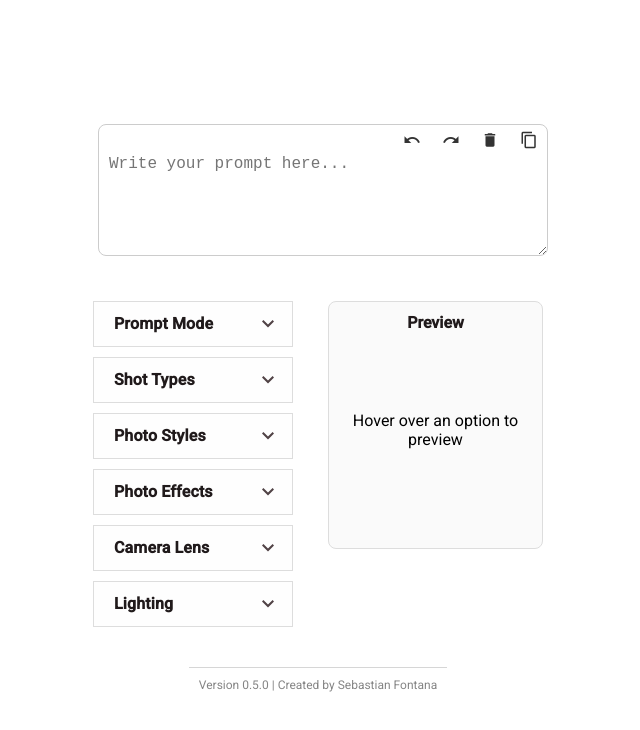
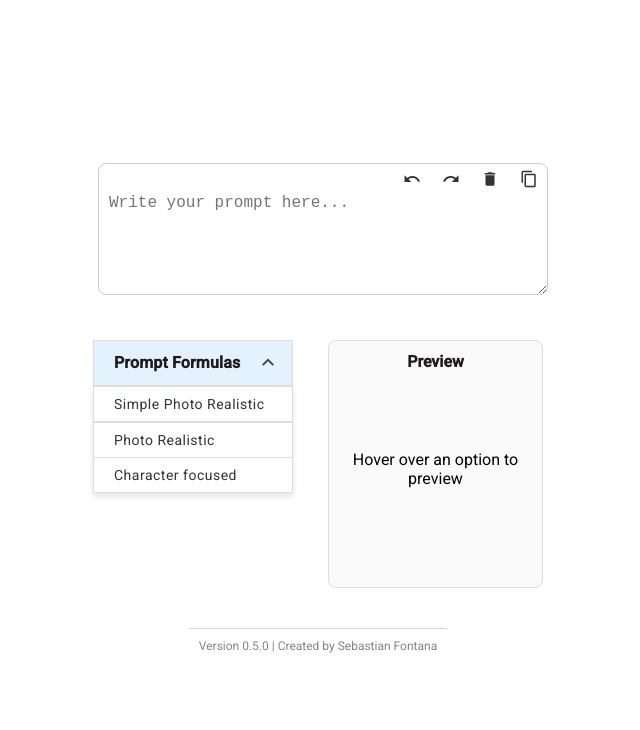
Before and after one commit to sebastianf777/promptMaker, an Angular app: page / in a window 1280 px wide. Shown: the top 730 px of the page, without its empty margins (322-962 px from the left). Built offline with nearby package versions, Linux system fonts and the light colour scheme.

Commit message:
adding prompt formulas feature

```diff
--- a/src/app/components/button-list/button-list.component.html
+++ b/src/app/components/button-list/button-list.component.html
@@ -1,23 +1,31 @@
 <mat-accordion class="accordion-container">
-  <mat-expansion-panel *ngFor="let button of buttons; let i = index" [expanded]="button.show">
-    <mat-expansion-panel-header (click)="toggleDropdown(i)">
-      <mat-panel-title>{{ button.label }}</mat-panel-title>
+  <ng-container *ngFor="let button of buttons; let i = index">
+    <mat-expansion-panel
+      *ngIf="button.show || button.label === 'Prompt Formulas'"
+      [expanded]="button.show">
+
+      <mat-expansion-panel-header>
+        <mat-panel-title>
+          {{ button.label === 'Prompt Formulas' && selectedFormula ? selectedFormulaLabel : button.label }}
+        </mat-panel-title>
       </mat-expansion-panel-header>
+
       <div class="dropdown" *ngIf="button.show">
         <div
           class="dropdown-item"
           *ngFor="let prompt of button.prompts"
-        (click)="handleClick(prompt)"
+          (click)="handleClick(prompt, button.label)"
           (mouseover)="setPreview(prompt.image)"
           (mouseleave)="clearPreview()">
           {{ prompt.name }}
+
           <!-- ✅ Confirmation Buttons (Mobile Only) -->
           <div *ngIf="awaitingConfirmation?.name === prompt.name && isMobile()" class="confirmation-buttons">
             <button mat-raised-button color="primary" (click)="confirmAddPrompt()">Yes</button>
             <button mat-raised-button color="warn" (click)="cancelAddPrompt()">No</button>
           </div>
         </div>
-
       </div>
     </mat-expansion-panel>
+  </ng-container>
 </mat-accordion>
--- a/src/app/components/button-list/button-list.component.ts
+++ b/src/app/components/button-list/button-list.component.ts
@@ -12,18 +12,18 @@ import { PreviewService } from '../../services/preview.service';
   styleUrls: ['./button-list.component.scss']
 })
 export class ButtonListComponent {
+  selectedFormula: string | null = null; // Track the selected formula
+  selectedFormulaLabel: string = 'Prompt Formulas'; // Default label
+
   buttons = [
     {
-      label: 'Prompt Mode',
+      label: 'Prompt Formulas',
       prompts: [
-        { name: 'Simple', image: 'assets/images/simple-mode.jpg' },
-        { name: 'Closeup', image: 'assets/images/closeup.jpg' },
-        { name: 'Medium Closeup', image: 'assets/images/medium-closeup.jpg' },
-        { name: 'Medium Shot', image: 'assets/images/medium-shot.jpg' },
-        { name: 'Medium Full Shot', image: 'assets/images/medium-full-shot.jpg' },
-        { name: 'Full Shot', image: 'assets/images/full-shot.jpg' }
+        { name: 'Simple Photo Realistic', image: 'assets/images/simple-photo-realistic.jpg' },
+        { name: 'Photo Realistic', image: 'assets/images/photo-realistic.jpg' },
+        { name: 'Character focused', image: 'assets/images/character-focused.jpg' }
       ],
-      show: false
+      show: true // Always visible
     },
     {
       label: 'Shot Types',
@@ -83,6 +83,47 @@ export class ButtonListComponent {
     }
   ];
 
+  private formulaVisibilityConfig: { [key: string]: { show: string[], hide?: string[] } } = {
+    'Simple Photo Realistic': {
+      show: ['Shot Types', 'Photo Styles', 'Camera Lens', 'Lighting'],
+      hide: ['Photo Effects']
+    },
+    'Photo Realistic': {
+      show: ['Shot Types', 'Photo Styles', 'Photo Effects', 'Camera Lens', 'Lighting']
+    },
+    'Character focused': {
+      show: ['Photo Styles', 'Lighting'],
+      hide: ['Photo Effects', 'Shot Types']
+    },
+    // ✅ Add new formulas here
+    'Landscape Focused': {
+      show: ['Shot Types', 'Camera Lens'],
+      hide: ['Photo Effects', 'Photo Styles', 'Lighting']
+    }
+  };
+
+
+  updateButtonVisibility(): void {
+    const config = this.formulaVisibilityConfig[this.selectedFormula!];
+
+    this.buttons.forEach(button => {
+      if (button.label !== 'Prompt Formulas') {
+        if (config) {
+          // ✅ Show buttons listed in the "show" array
+          button.show = config.show.includes(button.label);
+
+          // ✅ Hide buttons listed in the "hide" array, if any
+          if (config.hide && config.hide.includes(button.label)) {
+            button.show = false;
+          }
+        } else {
+          button.show = false; // Default to hidden if no formula is selected
+        }
+      }
+    });
+  }
+
+
   constructor(
     private promptService: PromptService,
     private previewService: PreviewService,
@@ -92,16 +133,22 @@ export class ButtonListComponent {
   // ✅ Handle click for mobile and desktop
   awaitingConfirmation: { name: string; image: string } | null = null;
 
- handleClick(prompt: { name: string; image: string }): void {
+  handleClick(prompt: { name: string; image: string }, buttonLabel: string): void {
+    if (buttonLabel === 'Prompt Formulas') {
+      this.selectedFormula = prompt.name;
+      this.selectedFormulaLabel = prompt.name; // Update the header title
+      this.updateButtonVisibility();
+    } else {
+      this.setPreview(prompt.image);
+      this.addToPrompt(prompt.name);
+    }
     if (this.isMobile()) {
       // If we're already awaiting confirmation for this prompt, do nothing
       if (this.awaitingConfirmation?.name === prompt.name) return;
-
       // Show preview and ask for confirmation
       this.awaitingConfirmation = prompt;
       this.setPreview(prompt.image);
     } else {
-    this.addToPrompt(prompt.name);
       this.setPreview(prompt.image);
     }
   }
@@ -122,11 +169,17 @@ cancelAddPrompt(): void {
     this.promptService.addPrompt(prompt);
   }
 
-  toggleDropdown(index: number): void {
-    this.buttons.forEach((button, i) => {
-      button.show = i === index ? !button.show : false;
-    });
-  }
+  // toggleDropdown(index: number): void {
+  //   this.buttons.forEach((button, i) => {
+  //     if (i === index) {
+  //       button.show = !button.show;
+  //     }
+  //     // ✅ Prevent hiding other buttons when toggling formulas
+  //     else if (button.label === 'Prompt Formulas') {
+  //       button.show = false;
+  //     }
+  //   });
+  // }
 
   closeAllDropdowns(): void {
     this.buttons.forEach(button => (button.show = false));
@@ -135,7 +188,9 @@ cancelAddPrompt(): void {
   @HostListener('document:click', ['$event'])
   handleClickOutside(event: Event): void {
     if (!this.eRef.nativeElement.contains(event.target)) {
-      this.closeAllDropdowns();
+      // this.closeAllDropdowns();
+      this.selectedFormula = null;
+      this.selectedFormulaLabel = 'Prompt Formulas'; // Reset to default
     }
   }
 
```
Lines whose indentation alone changed are shown as unchanged.
